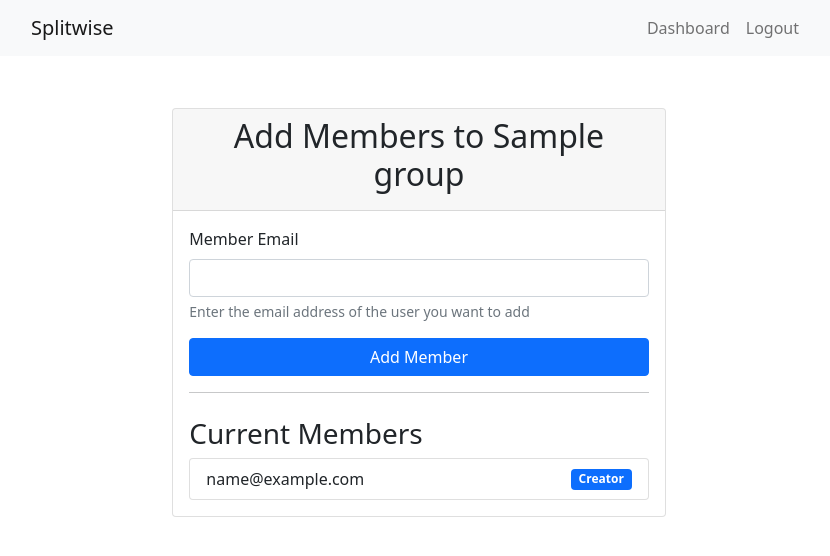
After one commit to abhishek-bhatkar/splitwise-clone, a Flask app: page /group/1/members in a window 1280 px wide. The commit adds this page. Shown: the top 556 px of the page, without its empty margins (221-1051 px from the left). Run offline with Flask 2, Linux system fonts and the light colour scheme; a user stored in the database is signed in; tables that the repository leaves empty hold one stand-in row (values such as "Sample post").

Commit message:
Added group member management functionality and fixed database schema

```diff
--- a/app.py
+++ b/app.py
@@ -37,6 +37,8 @@ class User(UserMixin, db.Model):
 class Group(db.Model):
     id = db.Column(db.Integer, primary_key=True)
     name = db.Column(db.String(100), nullable=False)
+    creator_id = db.Column(db.Integer, db.ForeignKey('user.id'), nullable=False)
+    creator = db.relationship('User', backref='created_groups')
     members = db.relationship('User', secondary='user_groups', back_populates='groups')
     expenses = db.relationship('Expense', back_populates='group')
 
@@ -123,7 +125,7 @@ def dashboard():
 def create_group():
     if request.method == 'POST':
         group_name = request.form['group_name']
-        new_group = Group(name=group_name)
+        new_group = Group(name=group_name, creator=current_user)
         new_group.members.append(current_user)
         db.session.add(new_group)
         db.session.commit()
@@ -164,6 +166,64 @@ def group_details(group_id):
 
     return render_template('group_details.html', group=group, expenses=expenses)
 
+@app.route('/group/<int:group_id>/members', methods=['GET', 'POST'])
+@login_required
+def manage_members(group_id):
+    group = Group.query.get_or_404(group_id)
+
+    # Check if user is group creator
+    if group.creator != current_user:
+        flash('Only the group creator can add members.', 'danger')
+        return redirect(url_for('group_details', group_id=group_id))
+
+    if request.method == 'POST':
+        email = request.form.get('email')
+        if not email:
+            flash('Please provide an email address.', 'danger')
+            return redirect(url_for('manage_members', group_id=group_id))
+
+        user = User.query.filter_by(email=email).first()
+        if not user:
+            flash('No user found with that email address.', 'danger')
+            return redirect(url_for('manage_members', group_id=group_id))
+
+        if user in group.members:
+            flash('User is already a member of this group.', 'warning')
+            return redirect(url_for('manage_members', group_id=group_id))
+
+        group.members.append(user)
+        db.session.commit()
+        flash(f'{user.email} has been added to the group.', 'success')
+        return redirect(url_for('manage_members', group_id=group_id))
+
+    return render_template('add_members.html', group=group)
+
+@app.route('/group/<int:group_id>/remove/<int:user_id>', methods=['POST'])
+@login_required
+def remove_member(group_id, user_id):
+    group = Group.query.get_or_404(group_id)
+
+    # Check if user is group creator
+    if group.creator != current_user:
+        flash('Only the group creator can remove members.', 'danger')
+        return redirect(url_for('group_details', group_id=group_id))
+
+    user = User.query.get_or_404(user_id)
+
+    # Prevent removing the creator
+    if user == group.creator:
+        flash('Cannot remove the group creator.', 'danger')
+        return redirect(url_for('manage_members', group_id=group_id))
+
+    if user not in group.members:
+        flash('User is not a member of this group.', 'danger')
+        return redirect(url_for('manage_members', group_id=group_id))
+
+    group.members.remove(user)
+    db.session.commit()
+    flash(f'{user.email} has been removed from the group.', 'success')
+    return redirect(url_for('manage_members', group_id=group_id))
+
 # Utility function to calculate balances
 def calculate_group_balances(group):
     balances = {}
@@ -198,10 +258,13 @@ def group_balances(group_id):
     return render_template('group_balances.html', group=group, balances=balances)
 
 # Initialize database
-@app.cli.command('init-db')
 def init_db():
-    db.create_all()
-    print('Database initialized!')
+    with app.app_context():
+        # Drop all tables
+        db.drop_all()
+        # Create all tables
+        db.create_all()
+        print("Database initialized successfully!")
 
 if __name__ == '__main__':
     app.run(host='localhost', port=5001, debug=True)
--- /dev/null
+++ b/init_database.py
@@ -0,0 +1,4 @@
+from app import init_db
+
+if __name__ == '__main__':
+    init_db()
--- /dev/null
+++ b/templates/add_members.html
@@ -0,0 +1,49 @@
+{% extends "base.html" %}
+
+{% block title %}Add Members - {{ group.name }}{% endblock %}
+
+{% block content %}
+<div class="container">
+    <div class="row justify-content-center">
+        <div class="col-md-8">
+            <div class="card">
+                <div class="card-header">
+                    <h2 class="text-center">Add Members to {{ group.name }}</h2>
+                </div>
+                <div class="card-body">
+                    <form method="POST">
+                        <div class="mb-3">
+                            <label for="email" class="form-label">Member Email</label>
+                            <input type="email" class="form-control" id="email" name="email" required>
+                            <div class="form-text">Enter the email address of the user you want to add</div>
+                        </div>
+                        <div class="d-grid">
+                            <button type="submit" class="btn btn-primary">Add Member</button>
+                        </div>
+                    </form>
+
+                    <hr>
+
+                    <h3 class="mt-4">Current Members</h3>
+                    <ul class="list-group">
+                        {% for member in group.members %}
+                        <li class="list-group-item d-flex justify-content-between align-items-center">
+                            {{ member.email }}
+                            {% if member != group.creator %}
+                            <form method="POST" action="{{ url_for('remove_member', group_id=group.id, user_id=member.id) }}" style="display: inline;">
+                                <button type="submit" class="btn btn-danger btn-sm" onclick="return confirm('Are you sure you want to remove this member?')">
+                                    Remove
+                                </button>
+                            </form>
+                            {% else %}
+                            <span class="badge bg-primary">Creator</span>
+                            {% endif %}
+                        </li>
+                        {% endfor %}
+                    </ul>
+                </div>
+            </div>
+        </div>
+    </div>
+</div>
+{% endblock %}
```
Also changed, not shown: templates/group_details.html (+6 -1 lines).
